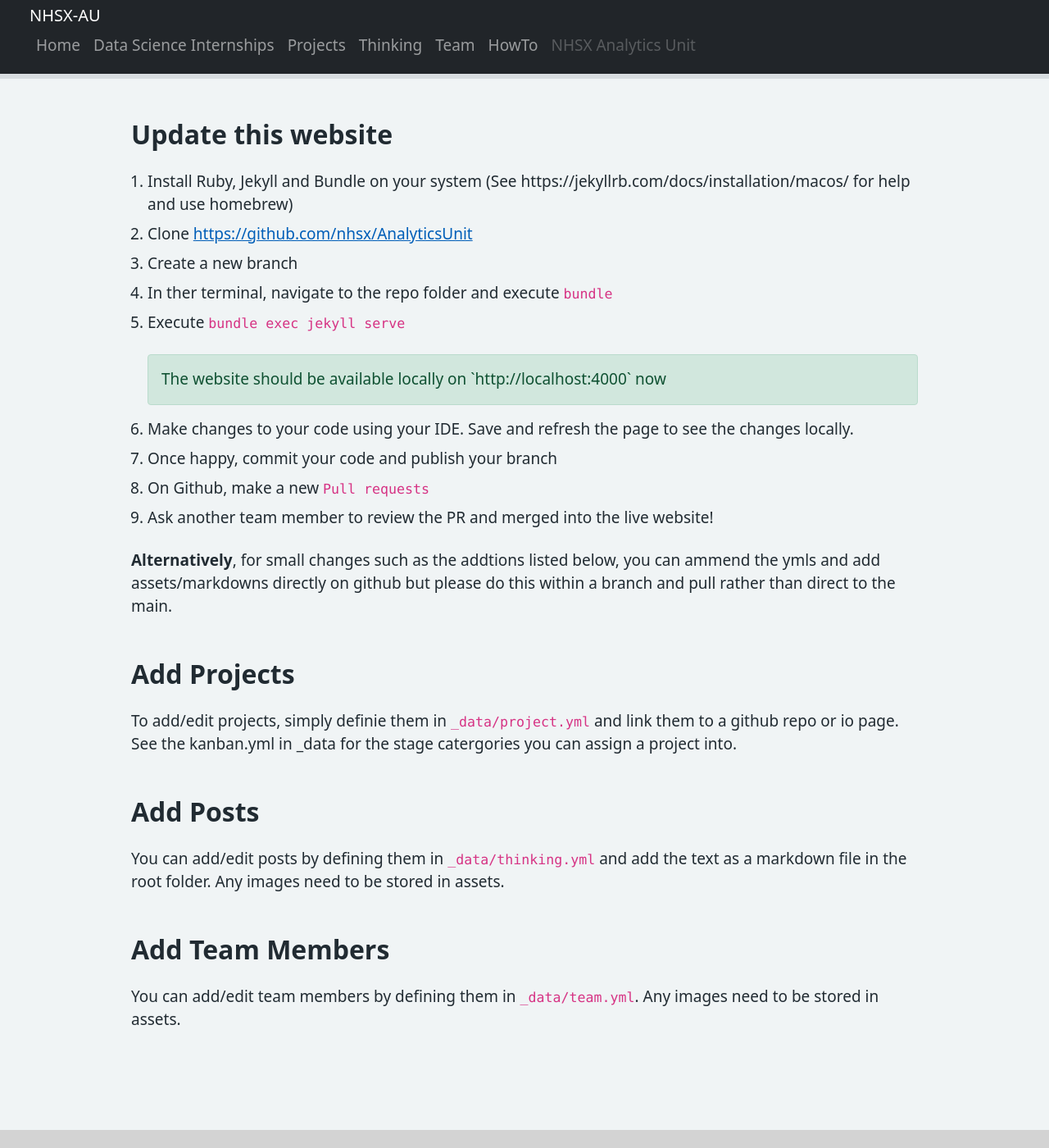
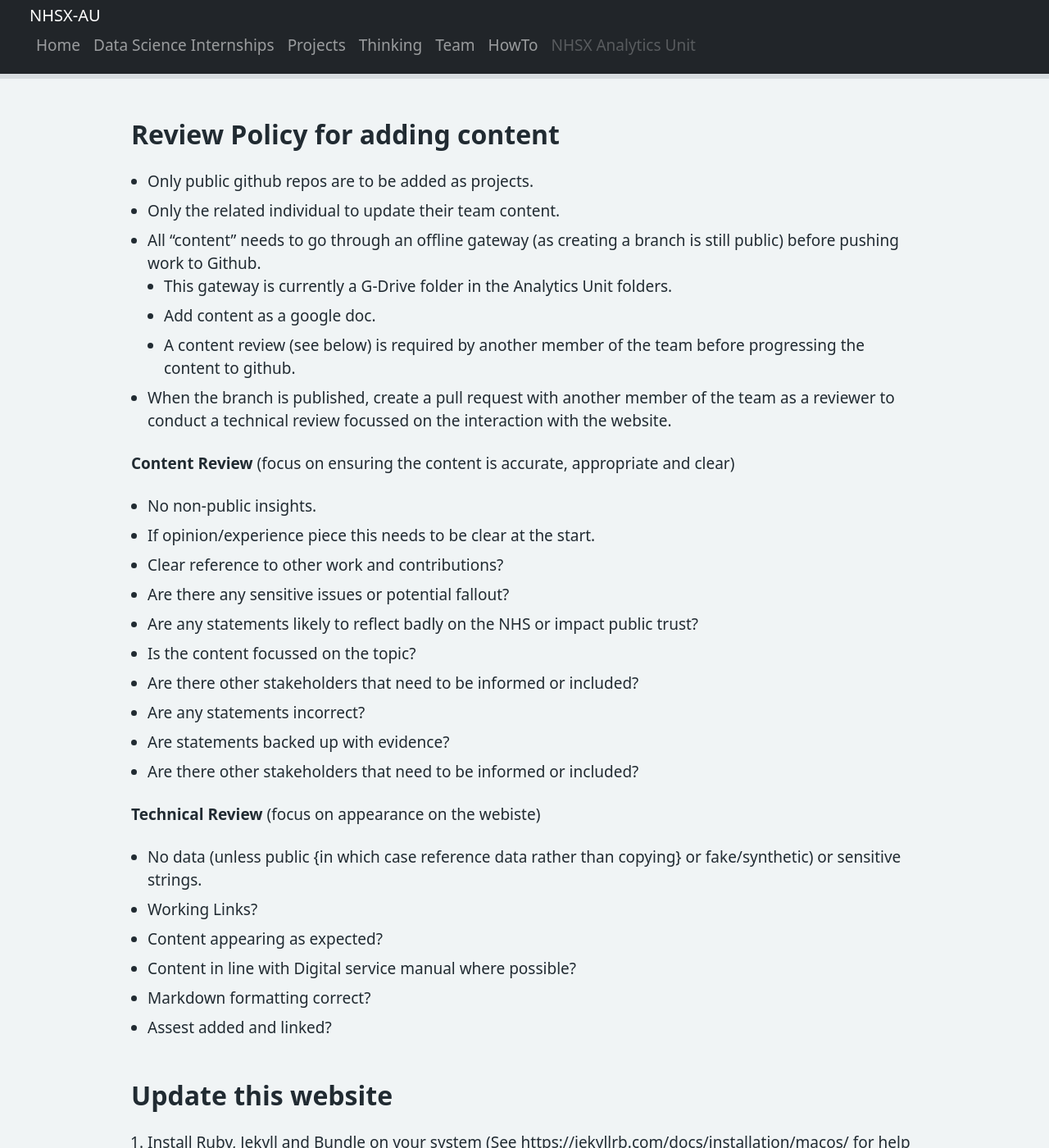
Before and after one commit to nhsx/AnalyticsUnit, a Jekyll site: the page built from howto.md, in a window 1280 px wide and 1400 px high. Shown: the whole window at 82% size. Built offline with Jekyll 4.4.1, drawn with Linux system fonts in a browser that asks for light colours; some of the changed text lies outside the part shown.

Commit message:
Add review policy and correct DS interns title

```diff
--- a/howto.md
+++ b/howto.md
@@ -5,6 +5,34 @@ description: Instructions, SOPs and guides
 permalink: howto.html
 ---
 
+## Review Policy for adding content
+- Only public github repos are to be added as projects.
+- Only the related individual to update their team content.
+- All "content" needs to go through an offline gateway (as creating a branch is still public) before pushing work to Github.
+  - This gateway is currently a G-Drive folder in the Analytics Unit folders.
+  - Add content as a google doc.
+  - A content review (see below) is required by another member of the team before progressing the content to github.
+- When the branch is published, create a pull request with another member of the team as a reviewer to conduct a technical review focussed on the interaction with the website.
+
+**Content Review** (focus on ensuring the content is accurate, appropriate and clear)
+- No non-public insights.
+- If opinion/experience piece this needs to be clear at the start.
+- Clear reference to other work and contributions?
+- Are there any sensitive issues or potential fallout?
+- Are any statements likely to reflect badly on the NHS or impact public trust?
+- Is the content focussed on the topic?
+- Are there other stakeholders that need to be informed or included?
+- Are any statements incorrect?
+- Are statements backed up with evidence?
+- Are there other stakeholders that need to be informed or included?
+
+**Technical Review** (focus on appearance on the webiste)
+- No data (unless public {in which case reference data rather than copying} or fake/synthetic) or sensitive strings.
+- Working Links?
+- Content appearing as expected?
+- Content in line with Digital service manual where possible?
+- Markdown formatting correct?
+- Assest added and linked?
 
 ## Update this website
 
@@ -19,9 +47,10 @@ permalink: howto.html
       </div>
 
 5. Make changes to your code using your IDE.  Save and refresh the page to see the changes locally.
-6. Once happy, commit your code and publish your branch
-7. On Github, make a new `Pull requests`
-8. Ask another team member to review the PR and merged into the live website!
+6. If required, submit content to internal gateway and await content review
+7. Once happy, commit your code and publish your branch
+8. On Github, make a new `Pull requests`
+9. Ask another team member to review the PR and merged into the live website!
 
 **Alternatively**, for small changes such as the addtions listed below, you can ammend the ymls and add assets/markdowns directly on github but please do this within a branch and pull rather than direct to the main.
 
```
Also changed, not shown: phdinterns.md (+1 -1 lines).
